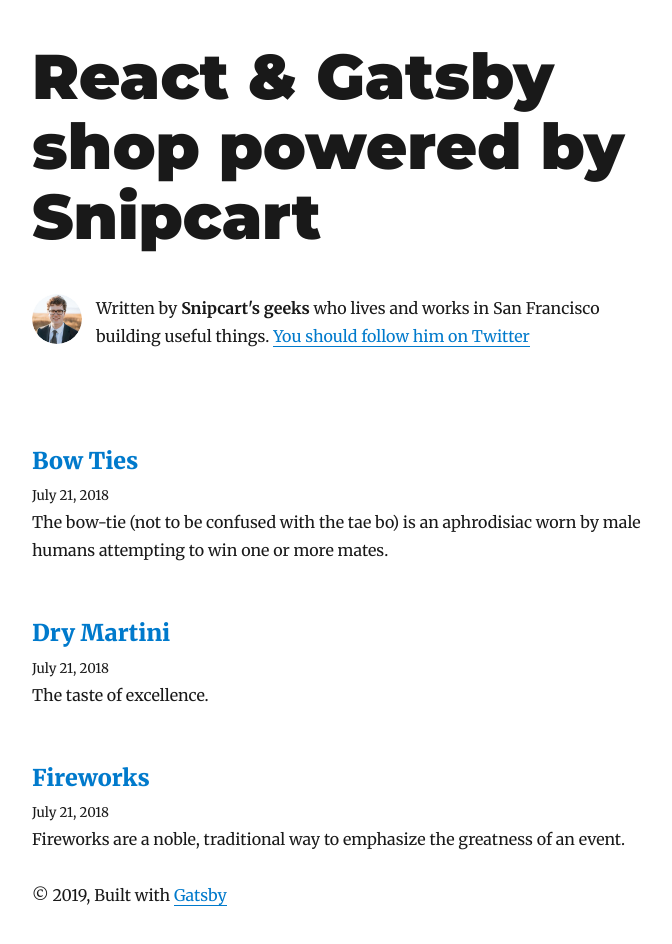
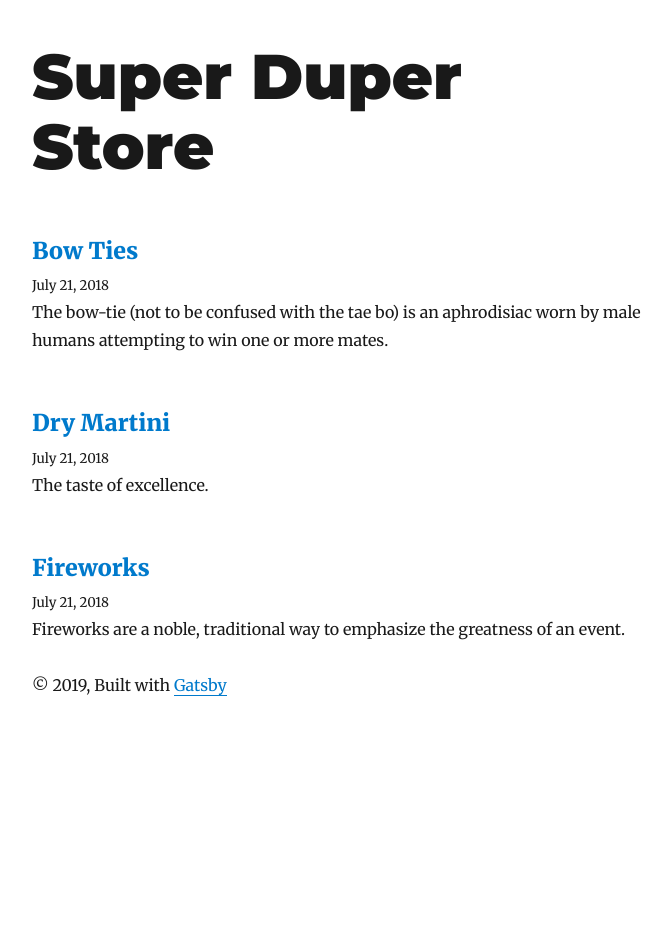
Before and after one commit to Dkinguag/Snipcart-gatsby-integration, a Gatsby site: page / in a window 1280 px wide. Shown: the whole page, without its empty margins (293-965 px from the left). After the commit the page ends 800 px from the top, so only its background shows below. Built offline with nearby package versions, Linux system fonts and the light colour scheme; Gatsby itself is replaced by a stand-in of ours; some packages are replaced by stand-ins of ours.

Commit message:
demo for prep

```diff
--- a/gatsby-config.js
+++ b/gatsby-config.js
@@ -1,6 +1,6 @@
 module.exports = {
   siteMetadata: {
-    title: 'React & Gatsby shop powered by Snipcart',
+    title: 'Super Duper Store',
     author: "Snipcart's geeks",
     description: "A snipcart's demo using React and Gatsby.",
     siteUrl: `https://gatsby-starter-blog-demo.netlify.com/`,
--- a/src/pages/index.js
+++ b/src/pages/index.js
@@ -15,7 +15,7 @@ class BlogIndex extends React.Component {
     return (
       <Layout location={this.props.location} title={siteTitle}>
         <SEO title="All posts" />
-        <Bio />
+
         {posts.map(({ node }) => {
           const title = node.frontmatter.title || node.fields.slug
           return (
```
